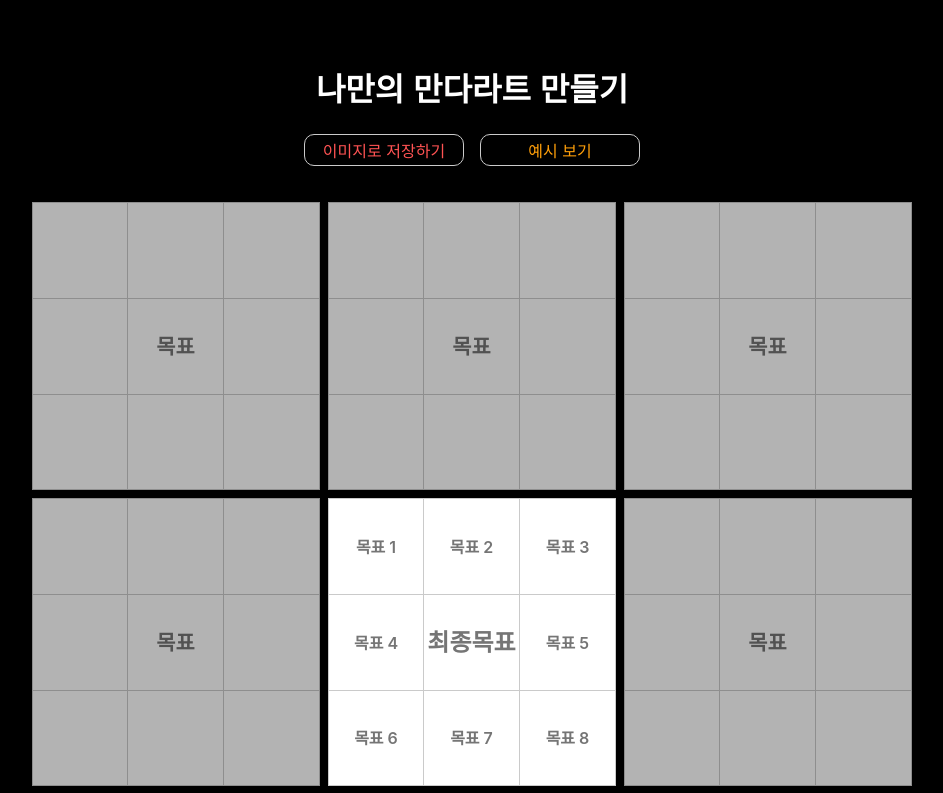
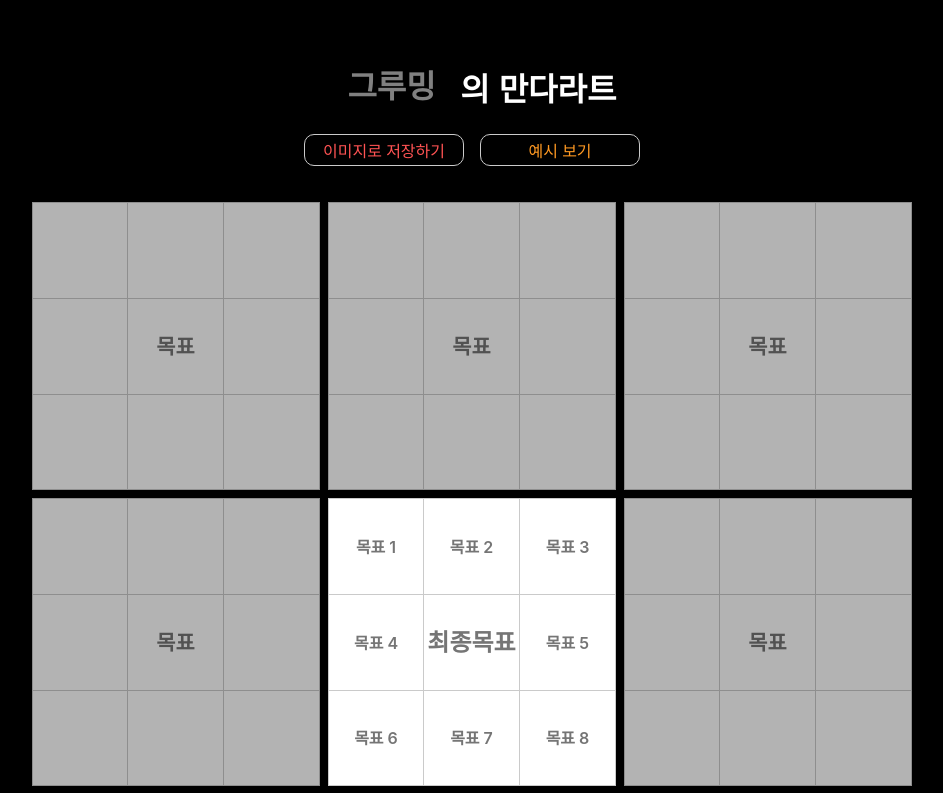
Before and after one commit to ddongule/mandal-art, a React (Create React App) app: page / in a window 1280 px wide. Shown: the top 793 px of the page, without its empty margins (168-1111 px from the left). Built offline with nearby package versions, Linux system fonts and the light colour scheme; the HTML template or start-up script is replaced by a standard one.

Commit message:
feat: User can change their name

```diff
--- a/src/App.js
+++ b/src/App.js
@@ -1,13 +1,13 @@
+import { useState } from 'react';
 import MainTable from './Table/MainTable';
 import Table from './Table';
 import Header from './Header';
 import GlobalStyle from './global.styles';
 import Slider from './Slider';
-import domtoimage from 'dom-to-image';
-import { useState } from 'react';
-import Button from './Button';
+
 import Modal from './Modal';
 import mandalart from '../src/assets/images/mandalart_otani.jpeg';
+import Nav from './Components/Nav';
 
 function App() {
   const [mainInput, setMainInput] = useState({
@@ -22,10 +22,26 @@ function App() {
     nineth: '',
   });
 
+  const [subTableInputs, setSubTableInputs] = useState({
+    'first-table': [],
+    'second-table': [],
+    'third-table': [],
+    'fourth-table': [],
+    'sixth-table': [],
+    'seventh-table': [],
+    'eighth-table': [],
+    'nineth-table': [],
+  });
+  const [name, setName] = useState('');
+
   const [modal, setModal] = useState({
     isModalOpen: false,
     modalContent: '',
   });
+
+  function handleUserName(name) {
+    setName(name);
+  }
 
   function addMainInput(name, value) {
     setMainInput({
@@ -34,24 +50,15 @@ function App() {
     });
   }
 
-  function saveToImage() {
-    const captureDOM = document.getElementById('capture');
-    console.log(captureDOM);
-    domtoimage.toPng(captureDOM).then((dataURL) => {
-      const image = dataURL.replace('image/png', 'image/octet-stream');
-      const link = document.createElement('a');
-      link.setAttribute('download', '나만의_만다라트.png');
-      link.setAttribute('href', image);
-      document.body.appendChild(link);
-      link.click();
-      link.remove();
-    });
+  function handleSubTableInputs({ target }) {
+    setSubTableInputs({ ...subTableInputs, [target.name]: target.value });
+    console.log(subTableInputs);
   }
 
   function handleModalOpen() {
     setModal({
       isModalOpen: true,
-      modalContent: <img src={mandalart} className='example-image' />,
+      modalContent: <img src={mandalart} className='example-image' alt='mandal-art' />,
     });
   }
 
@@ -66,32 +73,65 @@ function App() {
         {modal.isModalOpen && (
           <Modal handleModalClose={handleModalClose}>{modal.modalContent}</Modal>
         )}
-        <Header />
-        <div className='nav'>
-          <Button customClass='save' onClick={saveToImage}>
-            이미지로 저장하기
-          </Button>
-          <Button customClass='example-modal' onClick={handleModalOpen}>
-            예시 보기
-          </Button>
-        </div>
+        <Header handleUserName={handleUserName} />
+        <Nav handleModalOpen={handleModalOpen} />
         <Slider>
           <div className='tables first-row'>
-            <Table addMainInput={addMainInput} centerInput={mainInput.first} />
-            <Table addMainInput={addMainInput} centerInput={mainInput.second} />
-            <Table addMainInput={addMainInput} centerInput={mainInput.third} />
+            <Table
+              tableKey='first-table'
+              addMainInput={addMainInput}
+              centerInput={mainInput.first}
+              handleSubTableInputs={handleSubTableInputs}
+            />
+            <Table
+              tableKey='second-table'
+              addMainInput={addMainInput}
+              centerInput={mainInput.second}
+              handleSubTableInputs={handleSubTableInputs}
+            />
+            <Table
+              tableKey='third-table'
+              addMainInput={addMainInput}
+              centerInput={mainInput.third}
+              handleSubTableInputs={handleSubTableInputs}
+            />
           </div>
           <div className='tables second-row'>
-            <Table addMainInput={addMainInput} centerInput={mainInput.fourth} />
+            <Table
+              tableKey='fourth-table'
+              addMainInput={addMainInput}
+              centerInput={mainInput.fourth}
+              handleSubTableInputs={handleSubTableInputs}
+            />
             <MainTable addMainInput={addMainInput} />
-            <Table addMainInput={addMainInput} centerInput={mainInput.sixth} />
+            <Table
+              tableKey='sixth-table'
+              addMainInput={addMainInput}
+              centerInput={mainInput.sixth}
+              handleSubTableInputs={handleSubTableInputs}
+            />
             <div className='shader left'></div>
             <div className='shader right'></div>
           </div>
           <div className='tables third-row'>
-            <Table addMainInput={addMainInput} centerInput={mainInput.seventh} />
-            <Table addMainInput={addMainInput} centerInput={mainInput.eighth} />
-            <Table addMainInput={addMainInput} centerInput={mainInput.nineth} />
+            <Table
+              tableKey='seventh-table'
+              addMainInput={addMainInput}
+              centerInput={mainInput.seventh}
+              handleSubTableInputs={handleSubTableInputs}
+            />
+            <Table
+              tableKey='eighth-table'
+              addMainInput={addMainInput}
+              centerInput={mainInput.eighth}
+              handleSubTableInputs={handleSubTableInputs}
+            />
+            <Table
+              tableKey='nineth-table'
+              addMainInput={addMainInput}
+              centerInput={mainInput.nineth}
+              handleSubTableInputs={handleSubTableInputs}
+            />
           </div>
         </Slider>
       </div>
--- a/src/Button/index.styles.js
+++ b/src/Button/index.styles.js
@@ -8,7 +8,7 @@ const ButtonWrapper = styled.button`
   justify-content: center;
   align-items: center;
   border: 1px solid var(--gray);
-  font-weight: 400;
+  font-weight: 500;
   color: white;
   cursor: pointer;
   color: var(--red);
--- /dev/null
+++ b/src/Components/Nav/index.js
@@ -0,0 +1,18 @@
+import Button from '../../Button';
+import NavWrapper from './index.styles';
+import { saveToImage } from '../../utils/util';
+
+function Nav({ handleModalOpen }) {
+  return (
+    <NavWrapper>
+      <Button customClass='save' onClick={saveToImage}>
+        이미지로 저장하기
+      </Button>
+      <Button customClass='example-modal' onClick={handleModalOpen}>
+        예시 보기
+      </Button>
+    </NavWrapper>
+  );
+}
+
+export default Nav;
--- /dev/null
+++ b/src/Components/Nav/index.styles.js
@@ -0,0 +1,10 @@
+import styled from 'styled-components';
+
+const NavWrapper = styled.div`
+  display: flex;
+  justify-content: center;
+  align-items: center;
+  margin-top: 1.5rem;
+`;
+
+export default NavWrapper;
--- a/src/Header/index.js
+++ b/src/Header/index.js
@@ -1,7 +1,12 @@
 import HeaderWrapper from './index.styles';
+import Input from '../Input';
 
-function Header() {
-  return <HeaderWrapper>나만의 만다라트 만들기</HeaderWrapper>;
+function Header({ handleUserName }) {
+  return (
+    <HeaderWrapper>
+      <Input handleUserName={handleUserName} placeholder='' /> 의 만다라트
+    </HeaderWrapper>
+  );
 }
 
 export default Header;
--- a/src/Header/index.styles.js
+++ b/src/Header/index.styles.js
@@ -6,7 +6,6 @@ const HeaderWrapper = styled.div`
   font-weight: 700;
   font-family: 'Noto Sans KR', sans-serif;
   display: flex;
-  flex-direction: column;
   justify-content: center;
   align-items: center;
   font-size: 2rem;
--- /dev/null
+++ b/src/Input/index.js
@@ -0,0 +1,29 @@
+import { useState } from 'react';
+import InputWrapper from './index.styles';
+
+function Input({ handleUserName }) {
+  const [isFocus, setIsFocus] = useState(false);
+
+  function onHandleFocusOut({ target }) {
+    setIsFocus(false);
+    handleUserName(target.value);
+  }
+
+  function onHandleFocusOn() {
+    setIsFocus(true);
+  }
+
+  return (
+    <InputWrapper>
+      <input
+        onFocus={onHandleFocusOn}
+        onBlur={onHandleFocusOut}
+        maxLength='4'
+        type='text'
+        placeholder='그루밍'
+      />
+    </InputWrapper>
+  );
+}
+
+export default Input;
--- /dev/null
+++ b/src/Input/index.styles.js
@@ -0,0 +1,32 @@
+import styled from 'styled-components';
+
+const InputWrapper = styled.div`
+  input {
+    width: 8rem;
+    font-size: 2rem;
+    font-weight: 700;
+    text-align: center;
+    margin-right: 0.3rem;
+    background: ${({ isFocus }) => (isFocus ? 'var(--white)' : 'var(--black)')};
+    color: ${({ isFocus }) => (isFocus ? 'var(--black)' : 'var(--baemint)')};
+    outline: 0;
+    cursor: pointer;
+
+    &::placeholder {
+      color: white;
+      opacity: 0.5;
+    }
+
+    &:focus {
+      background: var(--white);
+      color: var(--black);
+      outline: 0;
+
+      &::placeholder {
+        color: transparent;
+      }
+    }
+  }
+`;
+
+export default InputWrapper;
--- a/src/Slider/index.styles.js
+++ b/src/Slider/index.styles.js
@@ -2,7 +2,7 @@ import styled from 'styled-components';
 
 const SliderWrapper = styled.div`
   position: relative;
-  margin: 0 auto;
+  margin: 2rem auto 4rem auto;
   max-width: 60rem;
   max-height: 60rem;
 
--- a/src/global.styles.js
+++ b/src/global.styles.js
@@ -6,7 +6,9 @@ const GlobalStyle = createGlobalStyle`
 		--gray: #cacaca;
 		--white: #ffffff;
 		--black: #000000;
-		--orange: #ff9f09;
+		--orange: #ff9922;
+		--yellow: #ffcf26;
+		--baemint: #42ffef;
 		--white-rgb: 0,0,0;
 		--purple: #5e53ff;
 		--red: #ff5353;
@@ -72,13 +74,6 @@ const GlobalStyle = createGlobalStyle`
 		overflow: hidden;
 	}
 
-	.nav {
-		display: flex;
-		justify-content: center;
-		align-items: center;
-		margin-top: 1.5rem;
-	}
-
 	.example-image {
     position: absolute;
 		width: 90%;
--- /dev/null
+++ b/src/utils/util.js
@@ -0,0 +1,22 @@
+import domtoimage from 'dom-to-image';
+
+function saveToImage() {
+  const captureDOM = document.getElementById('capture');
+
+  domtoimage
+    .toJpeg(captureDOM)
+    .then((dataURL) => {
+      const image = dataURL.replace('image/png', 'image/octet-stream');
+      const link = document.createElement('a');
+      link.setAttribute('download', '나만의_만다라트.png');
+      link.setAttribute('href', image);
+      document.body.appendChild(link);
+      link.click();
+      link.remove();
+    })
+    .catch((error) => {
+      console.error(`${error} 저장 실패!`);
+    });
+}
+
+export { saveToImage };
```
Also changed, not shown: src/Table/index.js (+10 -28 lines).
